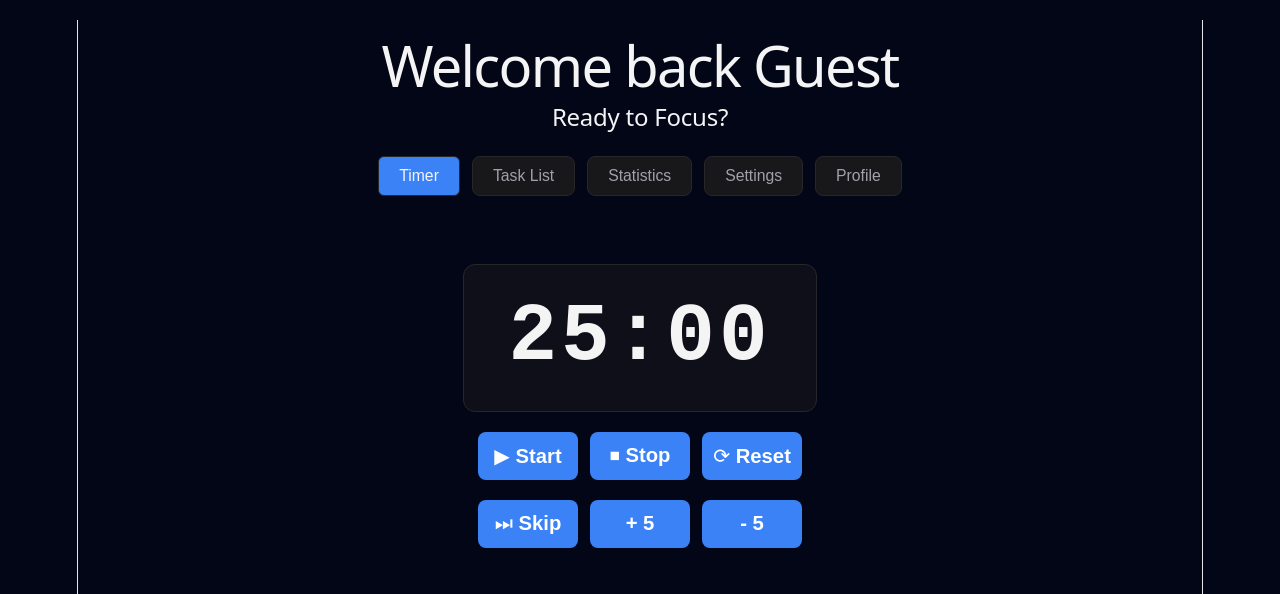
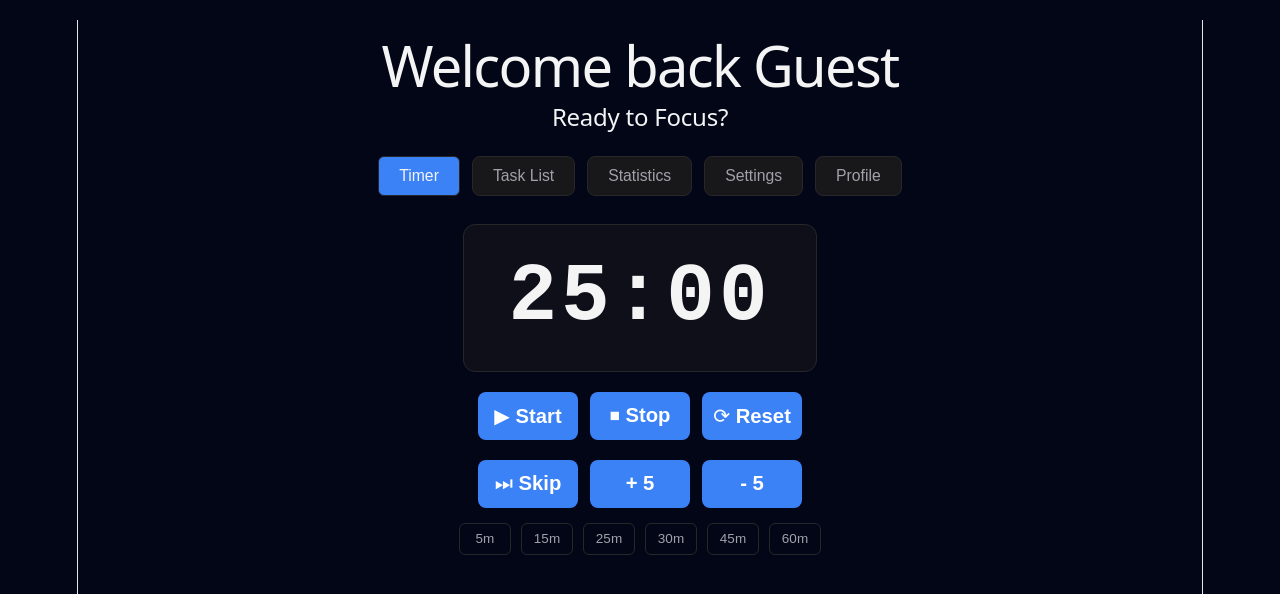
Before and after one commit to FinchDefense/flowstate-app, a React (Vite) app: page / in a window 1280 px wide. Shown: the top 594 px of the page. Built offline with nearby package versions, Linux system fonts and the light colour scheme.

Commit message:
Add time option buttons

```diff
--- a/src/components/Timer.css
+++ b/src/components/Timer.css
@@ -2,7 +2,9 @@
   display: flex;
   flex-direction: column;
 
-  margin: 0 auto;
+  margin-left: auto;
+  margin-right: auto;
+  margin-top: -40px;
   width: 560px;
   padding: 48px;
   border-radius: 16px;
@@ -64,3 +66,21 @@
   opacity: 0.8;
   transform: scale(1.05);
 }
+
+.timer-buttons-time-options {
+  display: flex;
+  gap: 10px;
+  margin: 15px auto;
+}
+
+.timer-buttons-time-options button {
+  width: 52px;
+  height: 32px;
+  font-size: 0.75rem;
+  font-weight: 500;
+  background-color: transparent;
+  color: #a1a1aa;
+  border: 1px solid #27272a;
+  border-radius: 6px;
+  padding: 4px 10px;
+}
--- a/src/components/Timer.tsx
+++ b/src/components/Timer.tsx
@@ -1,6 +1,9 @@
+import { useState } from 'react';
 import './Timer.css'
 
 export function Timer() {
+  const [time, setTime] = useState<number>()
+
   return (
     <div className="timer-container">
       <div className="timer-display">
@@ -18,6 +21,14 @@ export function Timer() {
           <button>- 5 </button>
         </div>
       </div>
+      <div className="timer-buttons-time-options">
+          <button>5m</button>
+          <button>15m</button>
+          <button>25m</button>
+          <button>30m</button>
+          <button>45m</button>
+          <button>60m</button>
+        </div>
     </div>
   );
 }
```
